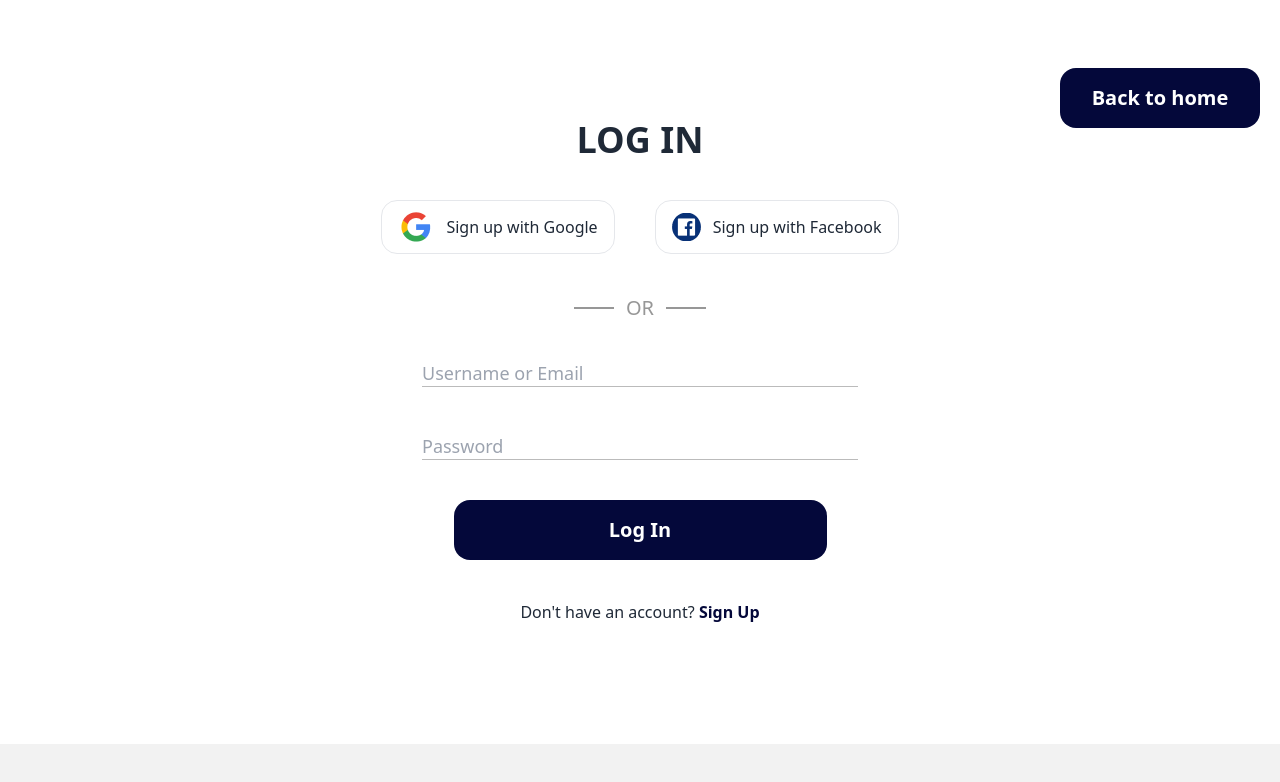
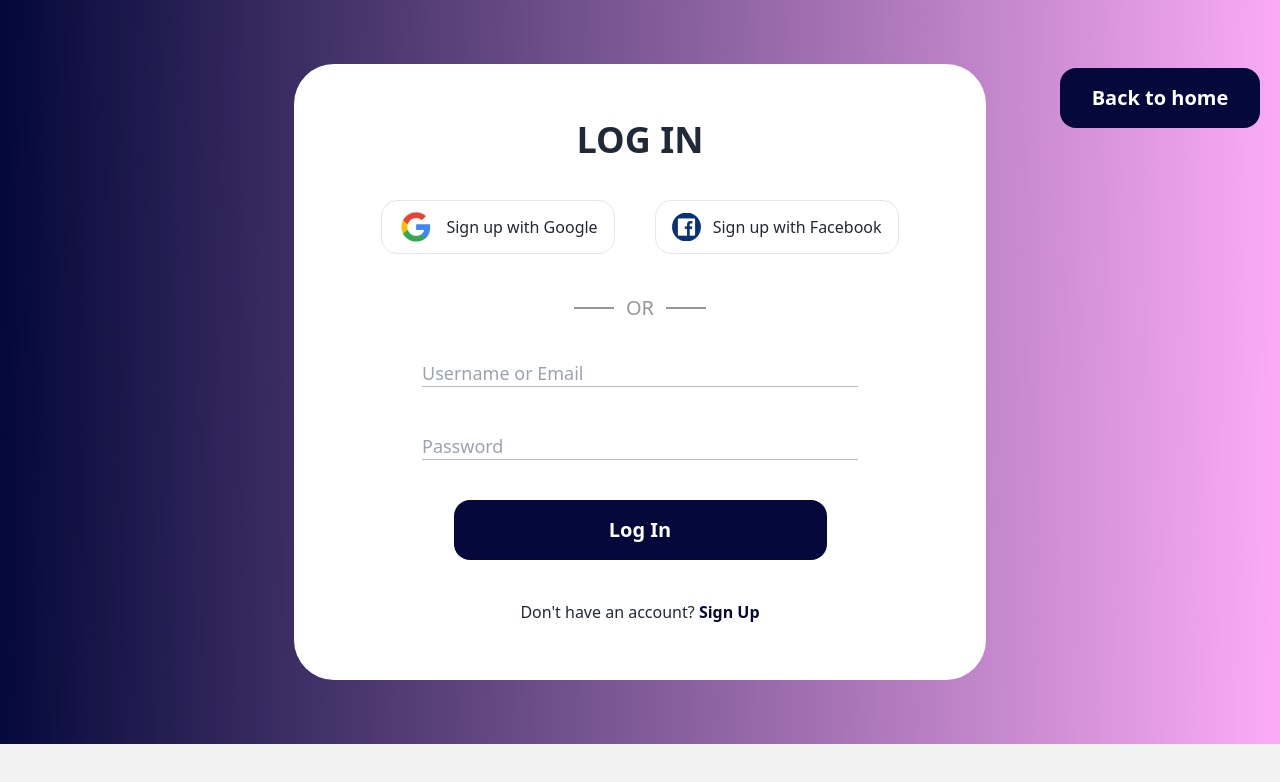
Before and after one commit to hossainarif37/billcare-client, a React (Vite) app: page /login in a window 1280 px wide. Shown: the top 782 px of the page. Built offline with nearby package versions, Linux system fonts and the light colour scheme.

Commit message:
replaced css file

```diff
--- a/src/index.css
+++ b/src/index.css
@@ -3,7 +3,7 @@
 @tailwind utilities;
 
 @layer components {
-    .signup-page {
+    .auth-bg {
         background: linear-gradient(90.7deg, #04083A 0.57%, #FBABF6 99.4%);
     }
 }
```
